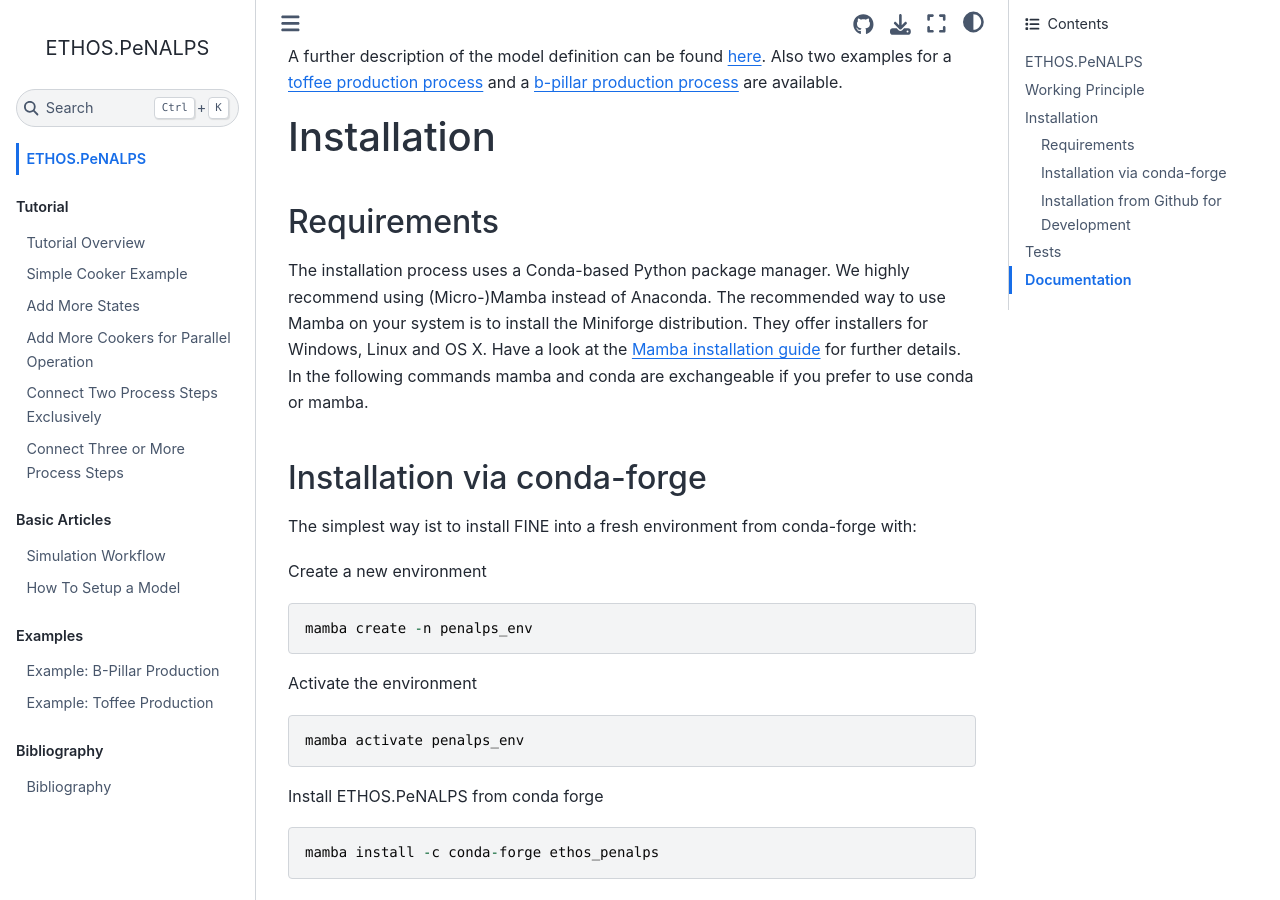
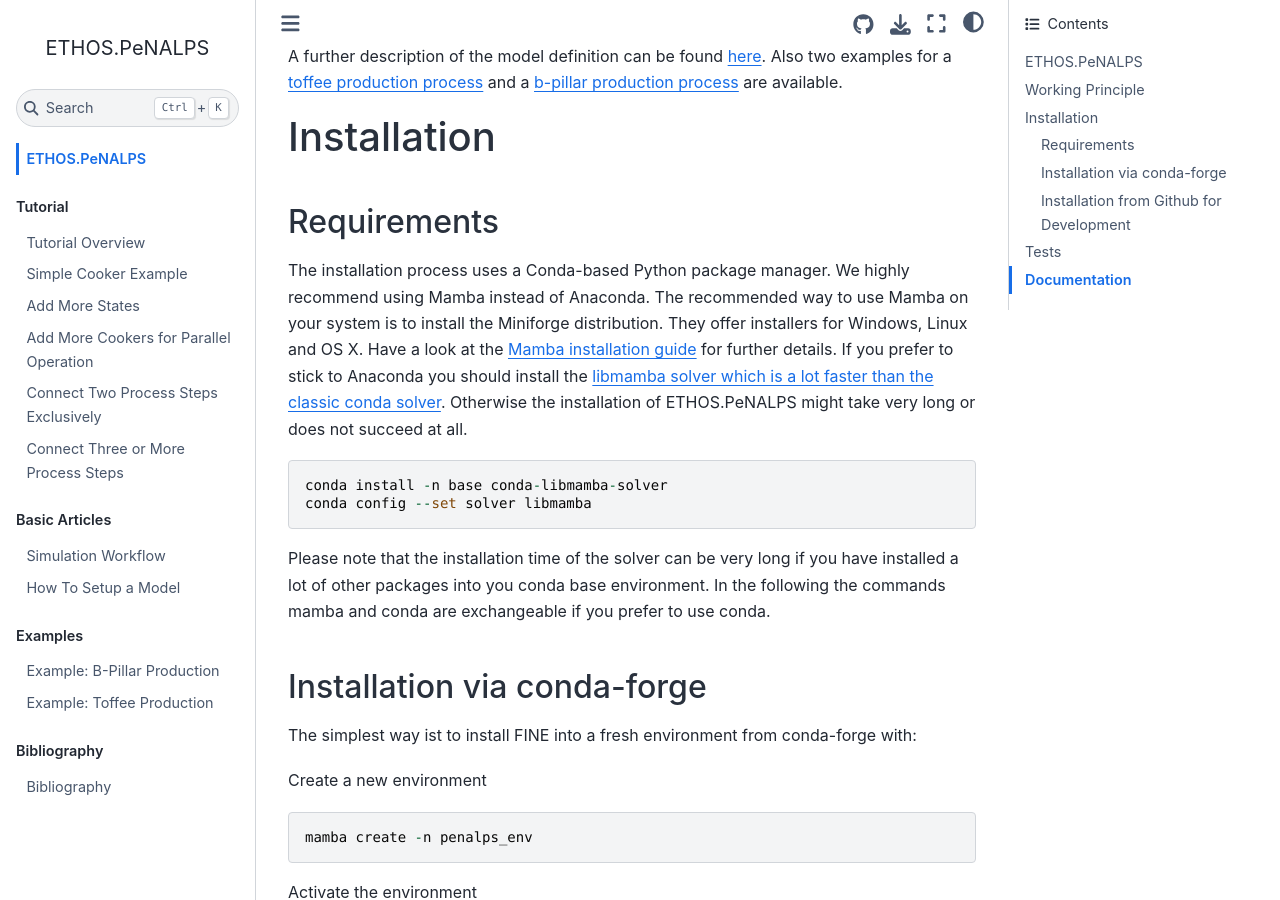
Before and after one commit to FZJ-IEK3-VSA/ETHOS_PeNALPS, a Jupyter Book: the page built from documentation/contents.md, in a window 1280 px wide and 900 px high, scrolled down 1226 px. Built offline with Jupyter Book 1.0.4 settings and Sphinx 7.4.7 and the Sphinx Book theme 1.1.4, drawn with Linux system fonts in a browser that asks for light colours; pages that are not in the unit, such as notebooks, are missing from menus.

````diff
--- a/documentation/contents.md
+++ b/documentation/contents.md
@@ -1,6 +1,6 @@
 # ETHOS.PeNALPS
 
-ETHOS.PeNALPS (Petri Net Agent based Load Profile Simulator) is a Python library for the simulation of load profiles of industrial manufacturing processes. It is part of [ETHOS (Energy Transformation Pathway Optimization Suite)](https://www.fz-juelich.de/de/iek/iek-3/leistungen/model-services). Load profiles are energy demand time series. Processes that can be simulated using ETHOS.PeNALPS include, for example, steel, paper, and industrial food production. One or multiple product orders are passed to the model which starts the simulation and eventually creates the desired load profiles.
+ETHOS.PeNALPS (Petri Net Agent based Load Profile Simulator) is a Python library for the simulation of load profiles of industrial manufacturing processes. It is part of [ETHOS (Energy Transformation Pathway Optimization Suite)](https://go.fzj.de/ethos_suite). Load profiles are energy demand time series. Processes that can be simulated using ETHOS.PeNALPS include, for example, steel, paper, and industrial food production. One or multiple product orders are passed to the model which starts the simulation and eventually creates the desired load profiles.
 
 # Working Principle
 
@@ -27,7 +27,14 @@
 # Installation
 
 ## Requirements
-The installation process uses a Conda-based Python package manager. We highly recommend using (Micro-)Mamba instead of Anaconda. The recommended way to use Mamba on your system is to install the Miniforge distribution. They offer installers for Windows, Linux and OS X. Have a look at the [Mamba installation guide](https://mamba.readthedocs.io/en/latest/mamba-installation.html#mamba-install) for further details. In the following commands mamba and conda are exchangeable if you prefer to use conda or mamba.
+The installation process uses a Conda-based Python package manager. We highly recommend using Mamba instead of Anaconda. The recommended way to use Mamba on your system is to install the Miniforge distribution. They offer installers for Windows, Linux and OS X. Have a look at the [Mamba installation guide](https://mamba.readthedocs.io/en/latest/installation/mamba-installation.html) for further details. If you prefer to stick to Anaconda you should install the [libmamba solver which is a lot faster than the classic conda solver](https://www.anaconda.com/blog/a-faster-conda-for-a-growing-community). Otherwise the installation of ETHOS.PeNALPS might take very long or does not succeed at all.
+
+```
+conda install -n base conda-libmamba-solver
+conda config --set solver libmamba
+```
+
+Please note that the installation time of the solver can be very long if you have installed a lot of other packages into you conda base environment. In the following the commands mamba and conda are exchangeable if you prefer to use conda.
 
 
 ## Installation via conda-forge
````
Also changed, not shown: 1 other file.
